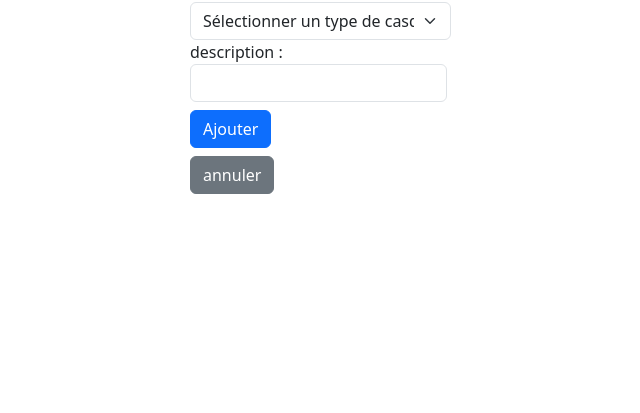
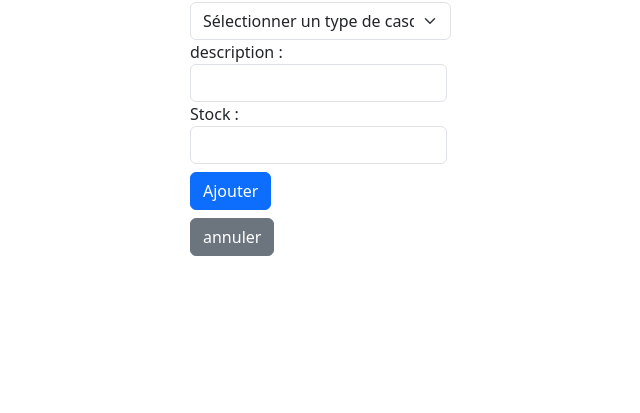
Before and after one commit to Suzdeloffre/SAE2-3.4.5, a Flask app: template 5-A2-SAE345/templates/admin/casque/add_casque.html in a window 1280 px wide. Shown: the part 366-779 px from the top of the page, without its empty margins (140-780 px from the left). Run offline with Flask 3, Linux system fonts and the light colour scheme; the template is opened without the code that fills it, so the values that code supplies are empty; some libraries are stand-ins or nearby versions.

Commit message:
Ajout de la catégorie stock, quand on ajoute un casque

```diff
--- a/5-A2-SAE345/controllers/admin_casque.py
+++ b/5-A2-SAE345/controllers/admin_casque.py
@@ -46,6 +46,7 @@ def valid_add_casque():
     prix = request.form.get('prix', '')
     description = request.form.get('description', '')
     image = request.files.get('image', '')
+    stock = request.form.get('stock')
 
     if image:
         filename = 'img_upload'+ str(int(2147483647 * random())) + '.png'
@@ -55,9 +56,9 @@ def valid_add_casque():
         filename=None
 
     sql = ''' INSERT INTO casque (id_casque, nom_casque, prix_casque, type_casque_id, stock, image) VALUES
-            (NULL, %s, %s, %s, 0, %s) '''
+            (NULL, %s, %s, %s, %s, %s) '''
 
-    tuple_add = (nom, prix, type_casque_id, filename)
+    tuple_add = (nom, prix, type_casque_id, stock, filename)
     mycursor.execute(sql, tuple_add)
     get_db().commit()
 
--- a/5-A2-SAE345/templates/admin/casque/add_casque.html
+++ b/5-A2-SAE345/templates/admin/casque/add_casque.html
@@ -31,6 +31,9 @@
                 <label for="description">description :
                     <input name="description" type="text" class="form-control" >
                 </label>
+                <label for="stock">Stock :
+                    <input name="stock" type="number" class="form-control">
+                </label>
                 <label for="submit">
                     <input name="submit" type="submit" value="Ajouter" class="btn btn-primary mt-2">
                 </label>
```
